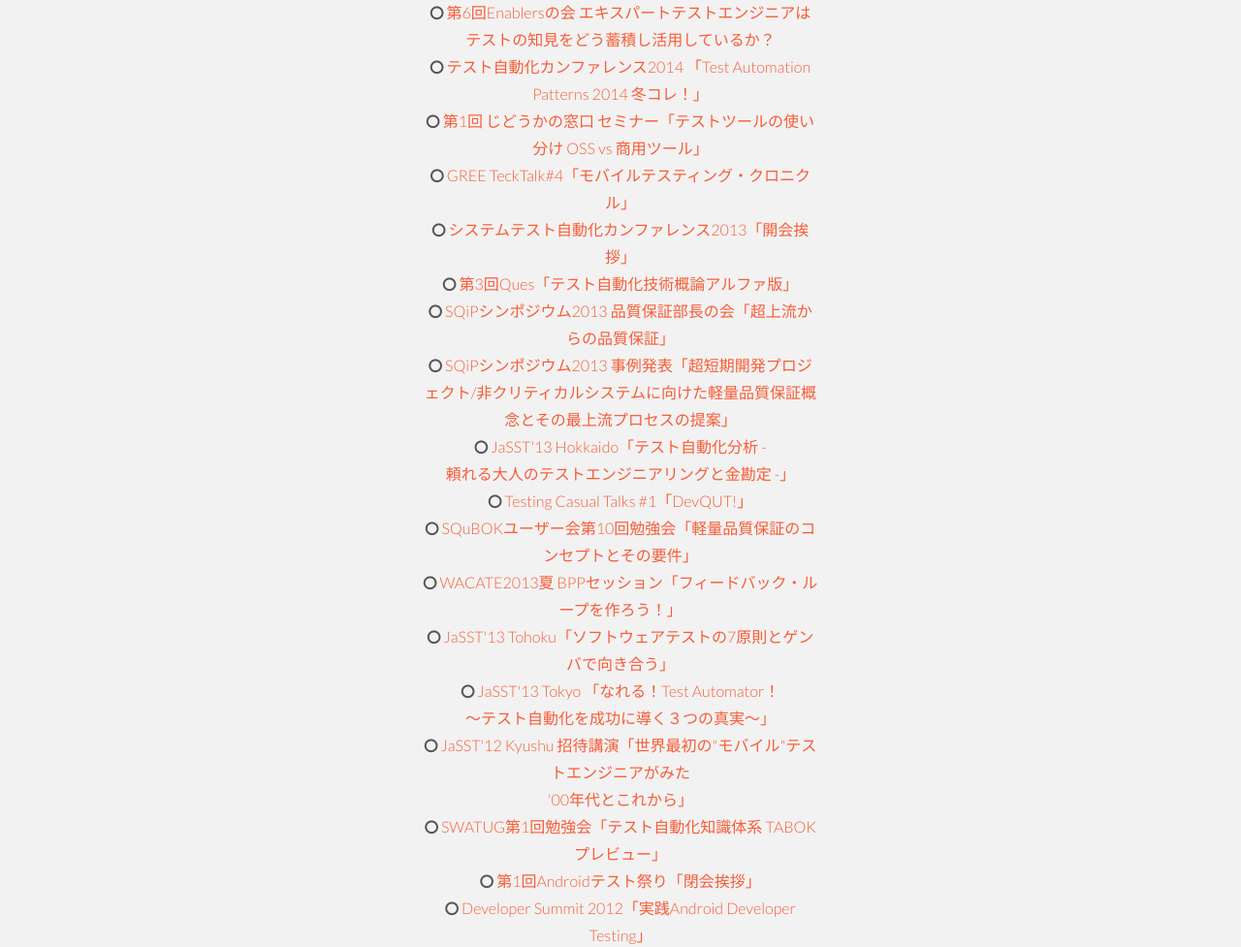
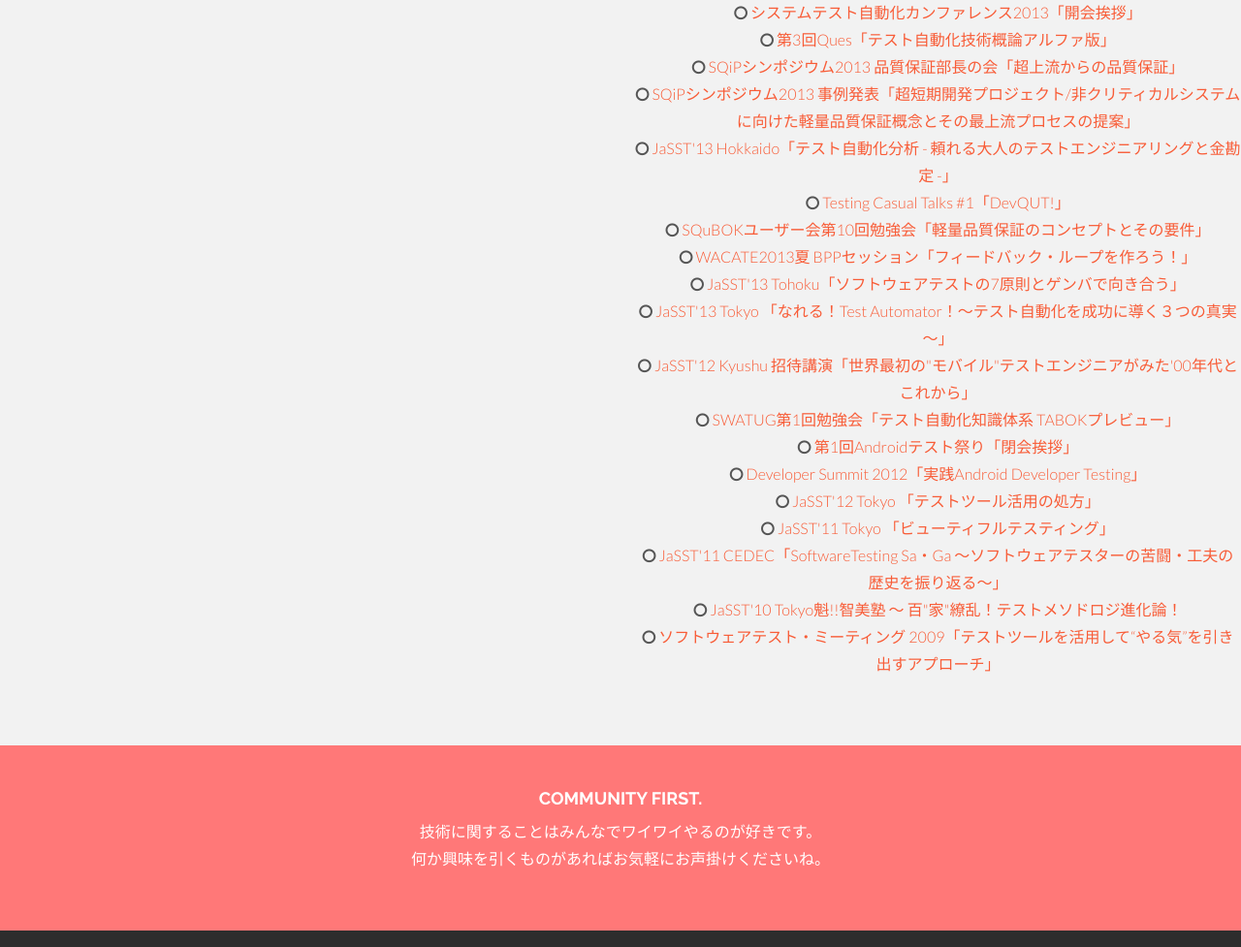
Before and after one commit to snsk/snsk.github.io, a plain HTML site: page about.html in a window 1280 px wide. Shown: the part 1366-2343 px from the top of the page at 97% size. Drawn offline with nearby package versions, Linux system fonts and the light colour scheme; a script that the page names is missing.

Commit message:
Update about.html

```diff
--- a/about.html
+++ b/about.html
@@ -82,7 +82,7 @@
 
 	<div class="row centered">
 		<br><br>
-		<div class="col-lg-4">
+		<div class="col-lg-6">
 			<h4>コミュニティ</h4>
 			<p>みんなでワクワクしています！</p>
 				<p>
@@ -93,7 +93,6 @@
 					<i class="fa fa-circle-o"></i> <a href="http://www.aster.or.jp/business/testtool_wg.html">ASTER ToolWG</a><br/>
 					<i class="fa fa-circle-o"></i> <a href="http://www.w3.org/Style/CSS/members">W3C(css-wg)</a><br/>
 				</p>
-
 			<h4>共著/共訳</h4>
 			<p>かたちになったもの</p>
 			<p>
@@ -103,7 +102,7 @@
 				<i class="fa fa-circle-o"></i> <a href="https://jstqb.jp/dl/JSTQB-SyllabusFoundation-MobileSpecialist_Version2019.J01.pdf"> JSTQB Foundation Level Specialist シラバス モバイルアプリケーションテスト担当者（共訳）</a><br/>
 			</p>
 		</div>
-		<div class="col-lg-4">
+		<div class="col-lg-6">
 			<h4>講演/寄稿/取材履歴</h4>
 			<p>お話/投稿させて/取材 いただきました<br>順不同です。
 				<p>
@@ -118,28 +117,28 @@
 					<i class="fa fa-circle-o"></i> <a target="_brank" href="https://www.veriserve.co.jp/asset/advanced-tech-iot1.html">テストエンジニアから見た構造物としての「IoT」とそのテストにおけるアプローチの考察</a><br/>
 					<i class="fa fa-circle-o"></i> <a target="_brank" href="https://www.veriserve.co.jp/seminar-event/2020/vai2020-repo.html">ベリサーブ アカデミック イニシアティブ 2020DX時代に求められるソフトウェア品質とは？</a><br/>
 					<i class="fa fa-circle-o"></i> <a target="_brank" href="https://enablers.connpass.com/event/224556/">第6回Enablersの会	エキスパートテストエンジニアはテストの知見をどう蓄積し活用しているか？</a><br/>
-					<i class="fa fa-circle-o"></i> <a target="_brank" href="https://docs.google.com/presentation/d/1WMXMGFbhEtoHOE2N7MpozlFiSx94_NeRJXjd5RBh8G8/edit?usp=sharing">テスト自動化カンファレンス2014	「Test Automation Patterns 2014 冬コレ！」</a><br/>
+					<i class="fa fa-circle-o"></i> <a target="_brank" href="https://docs.google.com/presentation/d/1WMXMGFbhEtoHOE2N7MpozlFiSx94_NeRJXjd5RBh8G8/edit?usp=sharing">テスト自動化カンファレンス2014「Test Automation Patterns 2014 冬コレ！」</a><br/>
 					<i class="fa fa-circle-o"></i> <a target="_brank" href="http://softwaretest.jp/labo/seminar/labo-326/">第1回 じどうかの窓口 セミナー「テストツールの使い分け OSS vs 商用ツール」</a><br/>
 					<i class="fa fa-circle-o"></i> <a target="_brank" href="http://techtalk4.labs.gree.jp/">GREE TeckTalk#4「モバイルテスティング・クロニクル」</a><br/>
 					<i class="fa fa-circle-o"></i> <a target="_brank" href="https://sites.google.com/site/testautomationresearch/event">システムテスト自動化カンファレンス2013「開会挨拶」 </a><br/>
 					<i class="fa fa-circle-o"></i> <a target="_brank" href="http://quesqa.com/ques3_report/">第3回Ques「テスト自動化技術概論アルファ版」</a><br/>
 					<i class="fa fa-circle-o"></i> <a target="_brank" href="">SQiPシンポジウム2013 品質保証部長の会「超上流からの品質保証」</a><br/>
 					<i class="fa fa-circle-o"></i> <a target="_brank" href="https://www.juse.jp/sqip/library/shousai/?id=155">SQiPシンポジウム2013 事例発表「超短期開発プロジェクト/非クリティカルシステムに向けた軽量品質保証概念とその最上流プロセスの提案」</a><br/>
-					<i class="fa fa-circle-o"></i> <a target="_brank" href="http://www.jasst.jp/symposium/jasst13hokkaido/report.html#tutorial">JaSST'13 Hokkaido「テスト自動化分析 - <br>頼れる大人のテストエンジニアリングと金勘定 -」</a><br/>
+					<i class="fa fa-circle-o"></i> <a target="_brank" href="http://www.jasst.jp/symposium/jasst13hokkaido/report.html#tutorial">JaSST'13 Hokkaido「テスト自動化分析 - 頼れる大人のテストエンジニアリングと金勘定 -」</a><br/>
 					<i class="fa fa-circle-o"></i> <a target="_brank" href="https://efcl.info/2013/0724/res3351/">Testing Casual Talks #1「DevQUT!」</a><br/>
 					<i class="fa fa-circle-o"></i> <a target="_brank" href="">SQuBOKユーザー会第10回勉強会「軽量品質保証のコンセプトとその要件」</a><br/>
 					<i class="fa fa-circle-o"></i> <a target="_brank" href="http://wacate.jp/2013/summer/gaiyo.html">WACATE2013夏 BPPセッション「フィードバック・ループを作ろう！」</a><br/>
 					<i class="fa fa-circle-o"></i> <a target="_brank" href="http://www.jasst.jp/symposium/jasst13tohoku/report.html">JaSST'13 Tohoku「ソフトウェアテストの7原則とゲンバで向き合う」</a><br/>
-					<i class="fa fa-circle-o"></i> <a target="_brank" href="http://jasst.jp/symposium/jasst13tokyo/details.html#B2">JaSST'13 Tokyo 「なれる！Test Automator！<br>～テスト自動化を成功に導く３つの真実～」</a><br/>
-					<i class="fa fa-circle-o"></i> <a target="_brank" href="http://jasst.jp/symposium/jasst12kyushu/report.html">JaSST'12 Kyushu 招待講演「世界最初の"モバイル"テストエンジニアがみた<br>'00年代とこれから」</a><br/>
+					<i class="fa fa-circle-o"></i> <a target="_brank" href="http://jasst.jp/symposium/jasst13tokyo/details.html#B2">JaSST'13 Tokyo 「なれる！Test Automator！～テスト自動化を成功に導く３つの真実～」</a><br/>
+					<i class="fa fa-circle-o"></i> <a target="_brank" href="http://jasst.jp/symposium/jasst12kyushu/report.html">JaSST'12 Kyushu 招待講演「世界最初の"モバイル"テストエンジニアがみた'00年代とこれから」</a><br/>
 					<i class="fa fa-circle-o"></i> <a target="_brank" href="">SWATUG第1回勉強会「テスト自動化知識体系 TABOKプレビュー」</a><br/>
 					<i class="fa fa-circle-o"></i> <a target="_brank" href="">第1回Androidテスト祭り「閉会挨拶」</a><br/>
 					<i class="fa fa-circle-o"></i> <a target="_brank" href="https://www.slideshare.net/ussy/android-developertesting">Developer Summit 2012「実践Android Developer Testing」</a><br/>
 					<i class="fa fa-circle-o"></i> <a target="_brank" href="http://jasst.jp/symposium/jasst12tokyo/details.html#B4">JaSST'12 Tokyo 「テストツール活用の処方」</a><br/>
 					<i class="fa fa-circle-o"></i> <a target="_brank" href="http://jasst.jp/archives/jasst11e.html#project6">JaSST'11 Tokyo 「ビューティフルテスティング」</a><br/>
-					<i class="fa fa-circle-o"></i> <a target="_brank" href="http://jasst.jp/archives/jasst11cedec.html">JaSST'11 CEDEC「SoftwareTesting Sa・Ga <br> ～ソフトウェアテスターの<br>苦闘・工夫の歴史を振り返る～」</a><br/>
+					<i class="fa fa-circle-o"></i> <a target="_brank" href="http://jasst.jp/archives/jasst11cedec.html">JaSST'11 CEDEC「SoftwareTesting Sa・Ga ～ソフトウェアテスターの苦闘・工夫の歴史を振り返る～」</a><br/>
 					<i class="fa fa-circle-o"></i> <a target="_brank" href="http://www.jasst.jp/archives/jasst10e.html#program">JaSST'10 Tokyo魁!!智美塾 ～ 百"家"繚乱！テストメソドロジ進化論！</a><br/>
-					<i class="fa fa-circle-o"></i> <a target="_brank" href="http://blogs.itmedia.co.jp/katabami/2009/09/2009917udx-by-i.htm">ソフトウェアテスト・ミーティング 2009「テストツールを活用して<br>“やる気”を引き出すアプローチ」</a><br/>
+					<i class="fa fa-circle-o"></i> <a target="_brank" href="http://blogs.itmedia.co.jp/katabami/2009/09/2009917udx-by-i.htm">ソフトウェアテスト・ミーティング 2009「テストツールを活用して“やる気”を引き出すアプローチ」</a><br/>
 				</p>
 		</div>
 	</div><!-- row -->
```
